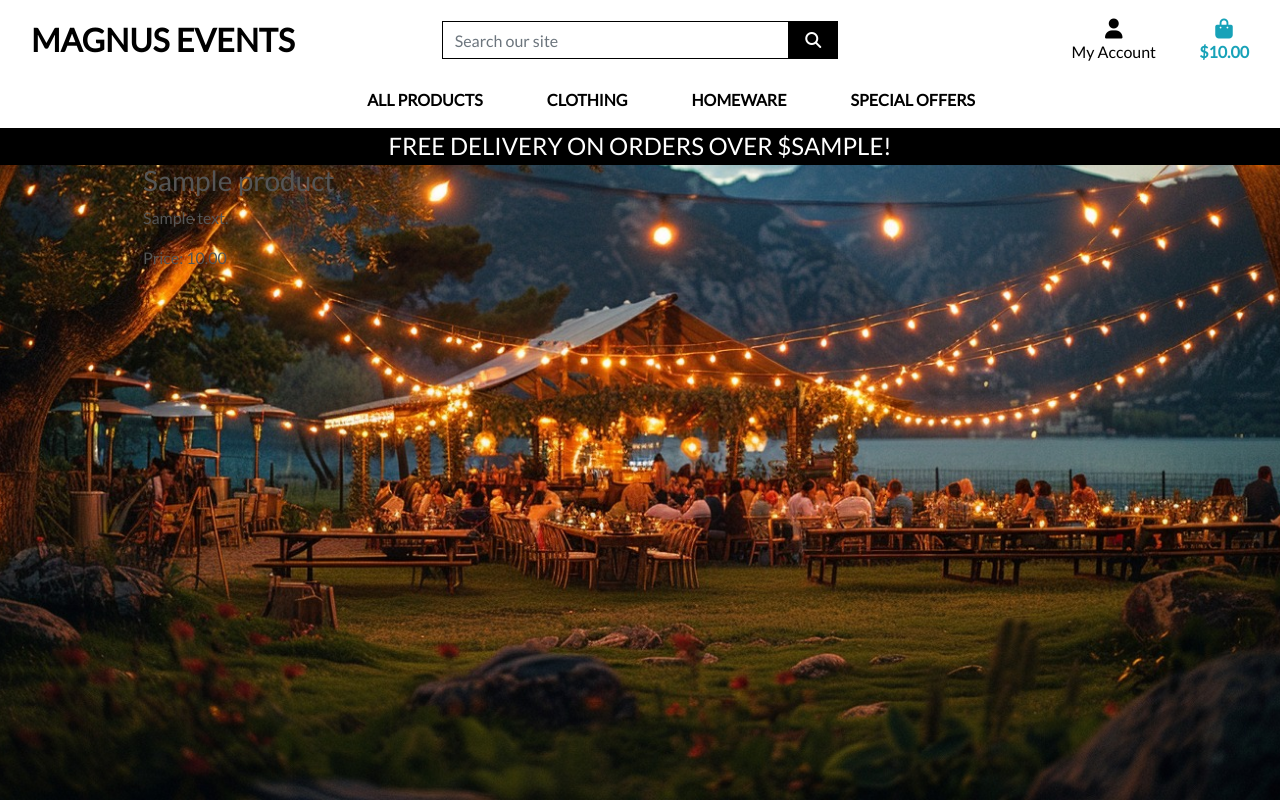
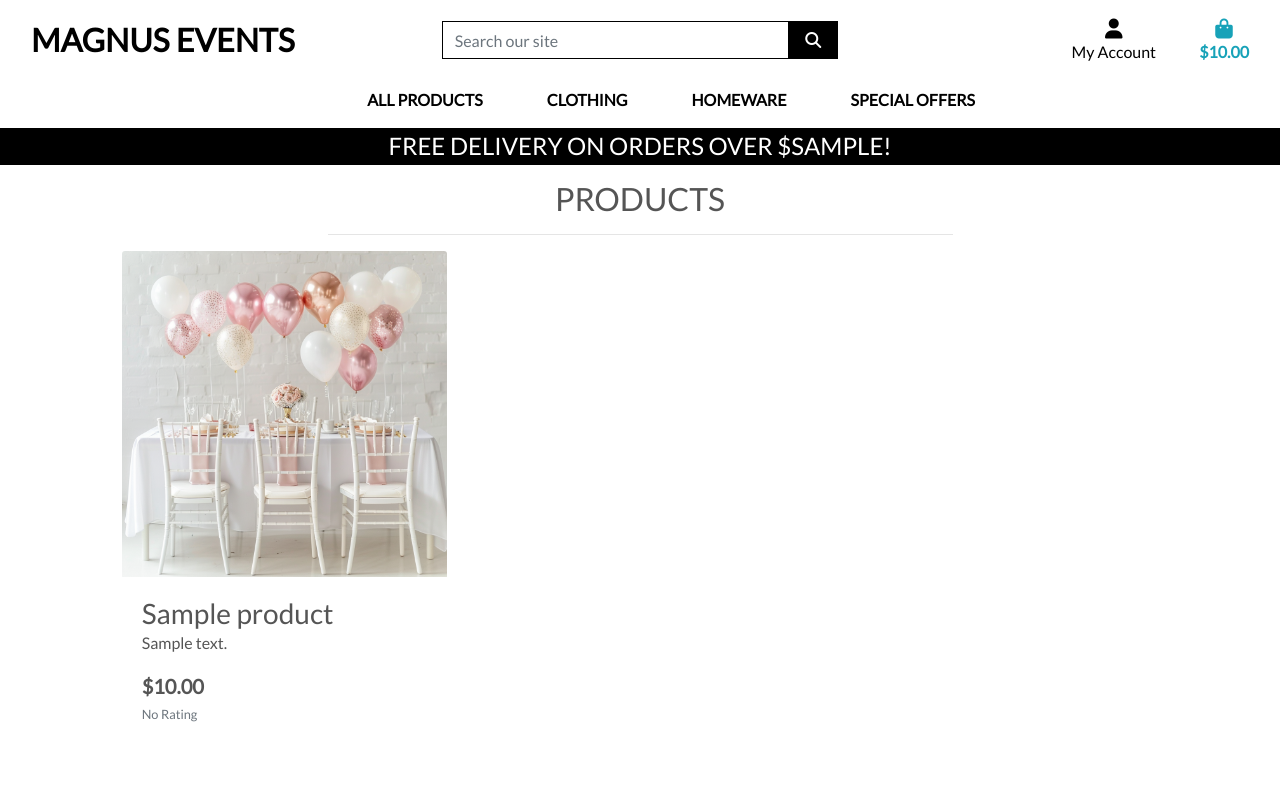
Before and after one commit to Nick8735/magnus_events_v1, a Django app: template products/templates/products/all_products.html in a window 1280 px wide. Run offline with Django 3.2, Linux system fonts and the light colour scheme; tables that the repository leaves empty hold one stand-in row (values such as "Sample post"); the template is opened without the code that fills it: values that come from a table or form of the project are taken from there, most other values are stand-ins (such as "Sample title", 1, 10 or a date in 2020); some libraries are stand-ins or nearby versions.

Commit message:
add more to DB

```diff
--- a/products/templates/products/all_products.html
+++ b/products/templates/products/all_products.html
@@ -10,15 +10,54 @@
 {% endblock %}
 
 {% block content %}
-<div class="container">
+    <div class="overlay"></div>
+    <div class="container-fluid">
+        <div class="row">
+            <div class="col text-center mt-3">
+                <h2 class="logo-font">Products</h2>
+                <hr class="w-50 mb-1">
+            </div>
+        </div>
+        <div class="row">
+            <div class="product-container col-10 offset-1">
+                <div class="row mt-1 mb-2"></div>
                 <div class="row">
                     {% for product in products %}
+                        <div class="col-sm-6 col-md-4 col-lg-4 col-xl-4"> <!-- Adjusted from col-lg-3 and col-xl-3 to col-lg-4 and col-xl-4 -->
+                            <div class="card h-100 border-0">
+                                {% if product.image %}
+                                <a href="">
+                                    <img class="card-img-top img-fluid" src="/media/bronze_wedding.png" alt="">
+                                </a>
+                                {% else %}
+                                <a href="">
+                                    <img class="card-img-top img-fluid" src="/media/silver_wedding.png" alt="">
+                                </a>
+                                {% endif %}
+                                <div class="card-body pb-0">
+                                   <h3 class="mb-0">{{ product.name }}</h3>
+                                   <p>{{ product.description }}</p>
+                                </div>
+                                <div class="card-footer bg-white pt-0 border-0 text-left">
+                                    <div class="row">
                                         <div class="col">
-            <h3>{{ product.name }}</h3>
-            <p>{{ product.description }}</p>
-            <p>Price: {{ product.price }}</p>
+                                            <p class="lead mb-0 text-left font-weight-bold">${{ product.price }}</p>
+                                            {% if product.rating %}
+                                                <small class="text-muted"><i class="fas fa-star mr-1"></i>{{ product.rating }} / 5</small>
+                                            {% else %}
+                                                <small class="text-muted">No Rating</small>
+                                            {% endif %}
                                         </div>
+                                    </div>
+                                </div>
+                            </div>
+                        </div>
+                        {% if forloop.counter|divisibleby:3 %}
+                            <div class="w-100 d-none d-lg-block d-xl-none"></div> <!-- Add a clearfix for every third column in LG and XL breakpoints -->
+                        {% endif %}
                     {% endfor %}
                 </div>
             </div>
+        </div>
+    </div>
 {% endblock %}
--- a/products/urls.py
+++ b/products/urls.py
@@ -3,6 +3,6 @@ from . import views
 
 urlpatterns = [
     path('', views.all_products, name='products'),  # This should match the URL 'products/'
-    path('wedding/', views.wedding_products, name='wedding'),  # Assuming you have a view for wedding products
+
     # Add more URL patterns as needed
 ]
--- a/static/css/base.css
+++ b/static/css/base.css
@@ -102,6 +102,8 @@ a.category-badge > span.badge:hover {
     cursor: pointer;
 }
 
+
+
 /* -------------------------------- Media Queries */
 
 /* Slightly larger container on xl screens */
```
Also changed, not shown: products/templates/products/birthday.html (+24 -0 lines), products/views.py (+6 -3 lines). Lines whose indentation alone changed are shown as unchanged.
